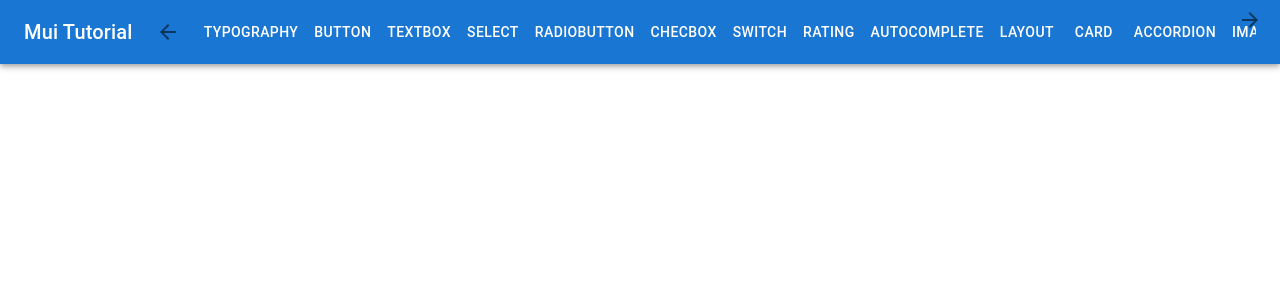
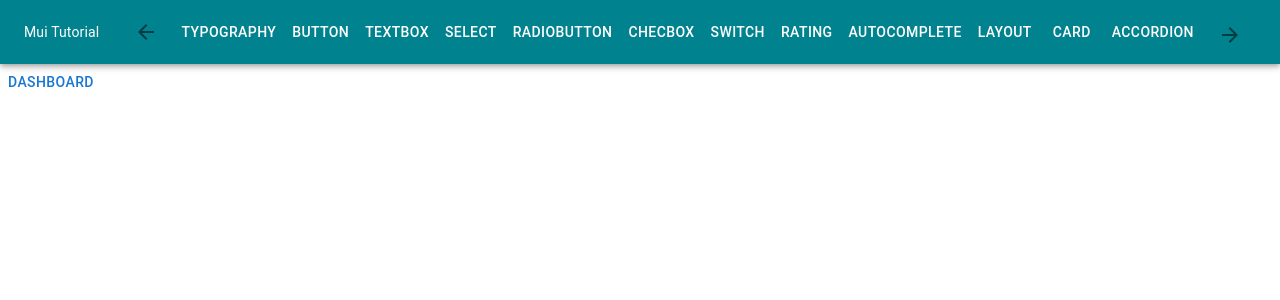
Before and after one commit to shubham-mhatre/react-typescript-material-ui, a React (Create React App) app: page /muimenu in a window 1280 px wide. Shown: the top 300 px of the page. Built offline with nearby package versions, Linux system fonts and the light colour scheme.

Commit message:
material ui menu & Link component

```diff
--- a/src/App.css
+++ b/src/App.css
@@ -1,4 +1,4 @@
-/* .App {
+.App {
   padding: 4rem;
 }
 
@@ -35,4 +35,4 @@
   to {
     transform: rotate(360deg);
   }
-} */
+}
--- a/src/App.tsx
+++ b/src/App.tsx
@@ -16,24 +16,12 @@ import MuiImageList from './Components/MuiImageList';
 
 import { BrowserRouter as Router, Routes, Route } from 'react-router-dom';
 import MuiNavbar from './Components/MuiNavbar';
+import MuiMenu from './Components/MuiMenu';
+import MuiLink from './Components/MuiLink';
 
 function App() {
   return (
     <div >
-      {/* <MuiTypography/> */}
-      {/* <MuiButton /> */}
-      {/* <MuiTextbox /> */}
-      {/* <MuiSelect/> */}
-      {/* <MuiRadioButton/> */}
-      {/* <MuiCheckBox/> */}
-      {/* <MuiSwitch /> */}
-      {/* <MuiRating /> */}
-      {/* <MuiAutoComplete />*/}
-      {/* <MuiLayout/> */}
-      {/* <MuiCard/> */}
-      {/* <MuiAccording/> */}
-      {/* <MuiImageList /> */}
-
       <Router>
         <MuiNavbar/>
         <Routes>
@@ -50,6 +38,8 @@ function App() {
           <Route path="/muicard" element={<MuiCard />}></Route>
           <Route path="/muiaccordion" element={<MuiAccordion />}></Route>
           <Route path="/muiimagelist" element={<MuiImageList />}></Route>
+          <Route path="/muimenu" element={<MuiMenu />}></Route>
+          <Route path="/muilink" element={<MuiLink />}></Route>
         </Routes>
       </Router>
     </div>
--- /dev/null
+++ b/src/Components/MuiLink.tsx
@@ -0,0 +1,15 @@
+import { Stack,Link } from '@mui/material'
+import React from 'react'
+
+
+const MuiLink = () => {
+  return (
+    <Stack spacing={2} direction={'row'} m={4}>
+      <Link href='#'>Home</Link>
+      <Link href='#' color='secondary'>secondary</Link>
+      <Link href='#' underline='hover'>Underline on hover</Link>
+    </Stack>
+  )
+}
+
+export default MuiLink
--- /dev/null
+++ b/src/Components/MuiMenu.tsx
@@ -0,0 +1,45 @@
+import React from 'react'
+import Button from '@mui/material/Button';
+import Menu from '@mui/material/Menu';
+import MenuItem from '@mui/material/MenuItem';
+import Fade from '@mui/material/Fade';
+
+const MuiMenu = () => {
+    const [anchorEl, setAnchorEl] = React.useState<null | HTMLElement>(null);
+    const open = Boolean(anchorEl);
+    const handleClick = (event: React.MouseEvent<HTMLElement>) => {
+        setAnchorEl(event.currentTarget);
+    };
+    const handleClose = () => {
+        setAnchorEl(null);
+    };
+    return (
+        <div>
+            <Button
+                id="fade-button"
+                aria-controls={open ? 'fade-menu' : undefined}
+                aria-haspopup="true"
+                aria-expanded={open ? 'true' : undefined}
+                onClick={handleClick}
+            >
+                Dashboard
+            </Button>
+            <Menu
+                id="fade-menu"
+                MenuListProps={{
+                    'aria-labelledby': 'fade-button',
+                }}
+                anchorEl={anchorEl}
+                open={open}
+                onClose={handleClose}
+                TransitionComponent={Fade}
+            >
+                <MenuItem onClick={handleClose}>Profile</MenuItem>
+                <MenuItem onClick={handleClose}>My account</MenuItem>
+                <MenuItem onClick={handleClose}>Logout</MenuItem>
+            </Menu>
+        </div>
+    )
+}
+
+export default MuiMenu
--- a/src/Components/MuiNavbar.css
+++ b/src/Components/MuiNavbar.css
@@ -3,7 +3,7 @@
     display: flex;
     flex-wrap: nowrap;
     overflow-x: auto;
-    max-width: 100%;
+    max-width: 92%;
     flex-shrink: 0; /* Prevent content from wrapping */
     width: 100%; /* Set a width for the content container */
   }
@@ -17,3 +17,11 @@
   .scroll-container::-webkit-scrollbar-thumb {
     background: transparent;
   }
+
+
+  .forwardIcon {
+    position: absolute;
+    top: 15px;
+    right: 30px;
+    z-index: 1;
+  }
--- a/src/Components/MuiNavbar.tsx
+++ b/src/Components/MuiNavbar.tsx
@@ -13,10 +13,10 @@ const MuiNavbar = () => {
 
     return (
         <Box sx={{ flexGrow: 1 }}>
-            <AppBar position="static">
+            <AppBar position="static" style={{backgroundColor:'#00838f'}}>
                 <Toolbar>
                     <Box sx={{width:'15%'}}>
-                        <Typography variant="h6" component="div" sx={{ flexGrow: 1 }}>
+                        <Typography variant="body2" component="div" sx={{ flexGrow: 1 }}>
                             Mui Tutorial
                         </Typography>
                     </Box>
@@ -42,13 +42,15 @@ const MuiNavbar = () => {
                                 <Button color='inherit' href="/muicard">card</Button>
                                 <Button color='inherit' href="/muiaccordion">Accordion</Button>
                                 <Button color='inherit' href="/muiimagelist">imageList</Button>
+                                <Button color='inherit' href="/muimenu">Menu</Button>
+                                <Button color='inherit' href="/muilink">Link</Button>
                             </div>
                         </div>
-                        <div style={{ minWidth: '100px' }} />
+                        <div style={{ minWidth: '500px' }} />
                     </div>
                 </Toolbar>
             </AppBar>
-            <div style={{ position: 'absolute', top: '0', right: '10px', zIndex: '1' }}>
+            <div className='forwardIcon'>
                 <IconButton onClick={() => handleScroll(100)}>
                     <ArrowForward />
                 </IconButton>
```
